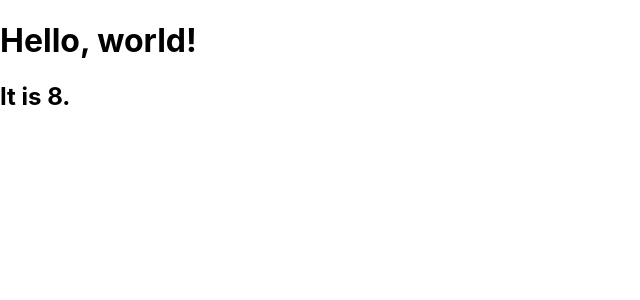
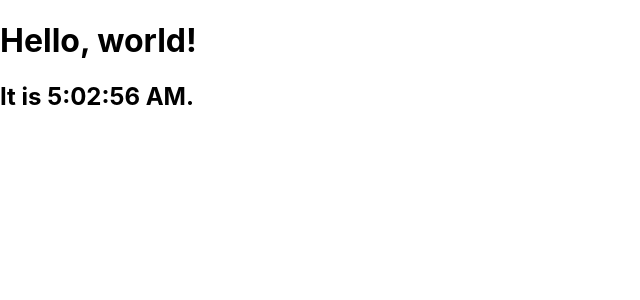
Before and after one commit to ralp123/test-git-ignore, a React (Create React App) app: page / in a window 1280 px wide. Shown: the top 300 px of the page, without its empty margins (0-640 px from the left). Built offline with nearby package versions, Linux system fonts and the light colour scheme.

Commit message:
Initial Commit

```diff
--- a/src/Numbers.js
+++ b/src/Clock.js
@@ -1,10 +1,10 @@
 import React from 'react';
 
-class Numbers extends React.Component {
+class Clock extends React.Component {
     constructor(props) {
         super(props);
 
-        this.state = {numbers: 1};
+        this.state = {date: new Date()};
     }
 
     componentDidMount() {
@@ -19,19 +19,19 @@ class Numbers extends React.Component {
     }
 
     tick() {
-        this.setState((state, props) => ({
-            numbers: state.numbers + 1
-        }));
+        this.setState({
+            date: new Date()
+        });
     }
 
     render() {
         return (
             <div>
                 <h1>Hello, world!</h1>
-                <h2>It is {this.state.numbers}.</h2>
+                <h2>It is {this.state.date.toLocaleTimeString()}.</h2>
             </div>
         );
     }
 }
 
-export default Numbers;
+export default Clock;
--- a/src/index.js
+++ b/src/index.js
@@ -1,7 +1,7 @@
 import React from 'react';
 import ReactDOM from 'react-dom';
 import './index.css';
-import Numbers from './Numbers'
+import Clock from './Clock'
 //import Welcome from './Welcome';
 //import App from './App';
 //import Comment from './Comment';
@@ -21,7 +21,7 @@ import Numbers from './Numbers'
    // ReactDOM.render(<Clock />, document.getElementById('root'));
 //}
 //setInterval(tick, 1000);
-ReactDOM.render(<Numbers />, document.getElementById('root'));
+ReactDOM.render(<Clock />, document.getElementById('root'));
 
 //ReactDOM.render(<Welcome name="Sarah Duterte" value="Inday Leni"/>, document.getElementById('root'));
 //ReactDOM.render(<App />, document.getElementById('root'));
```
